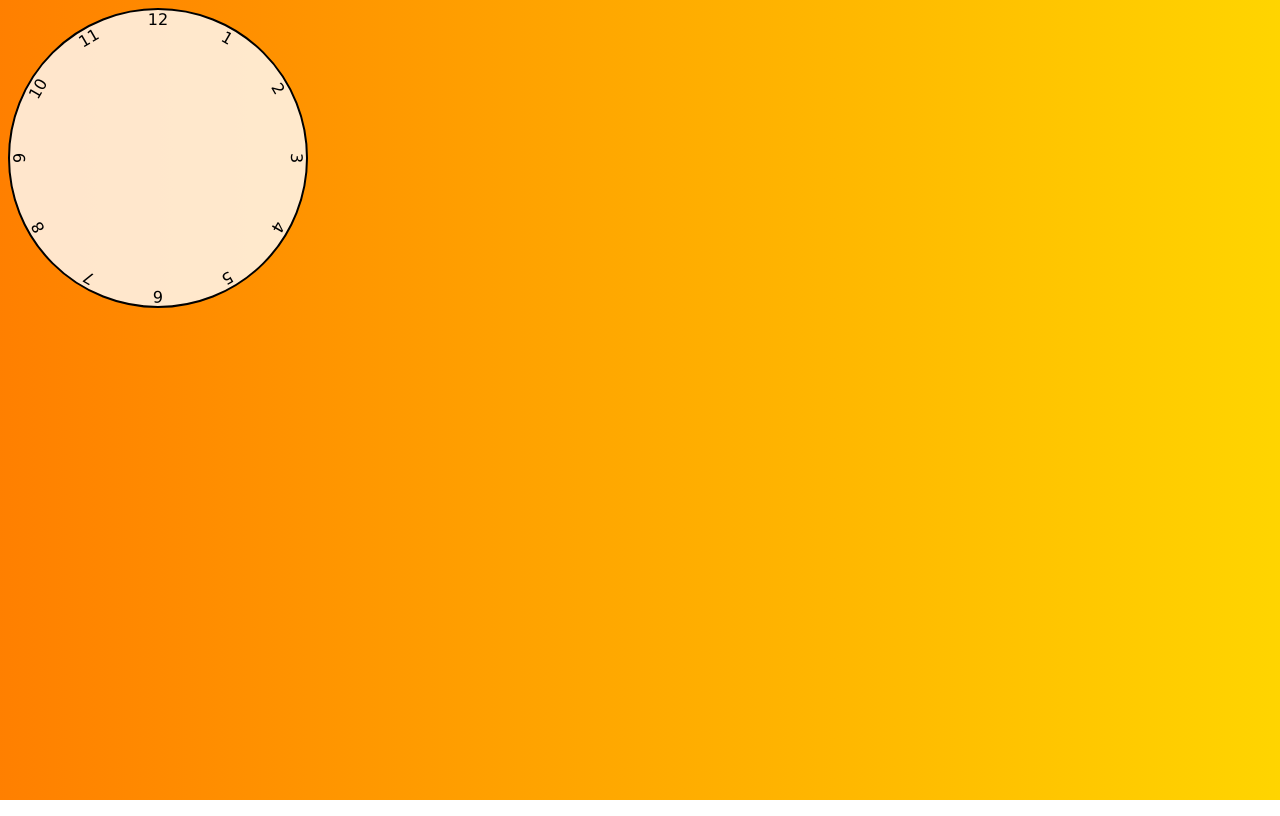
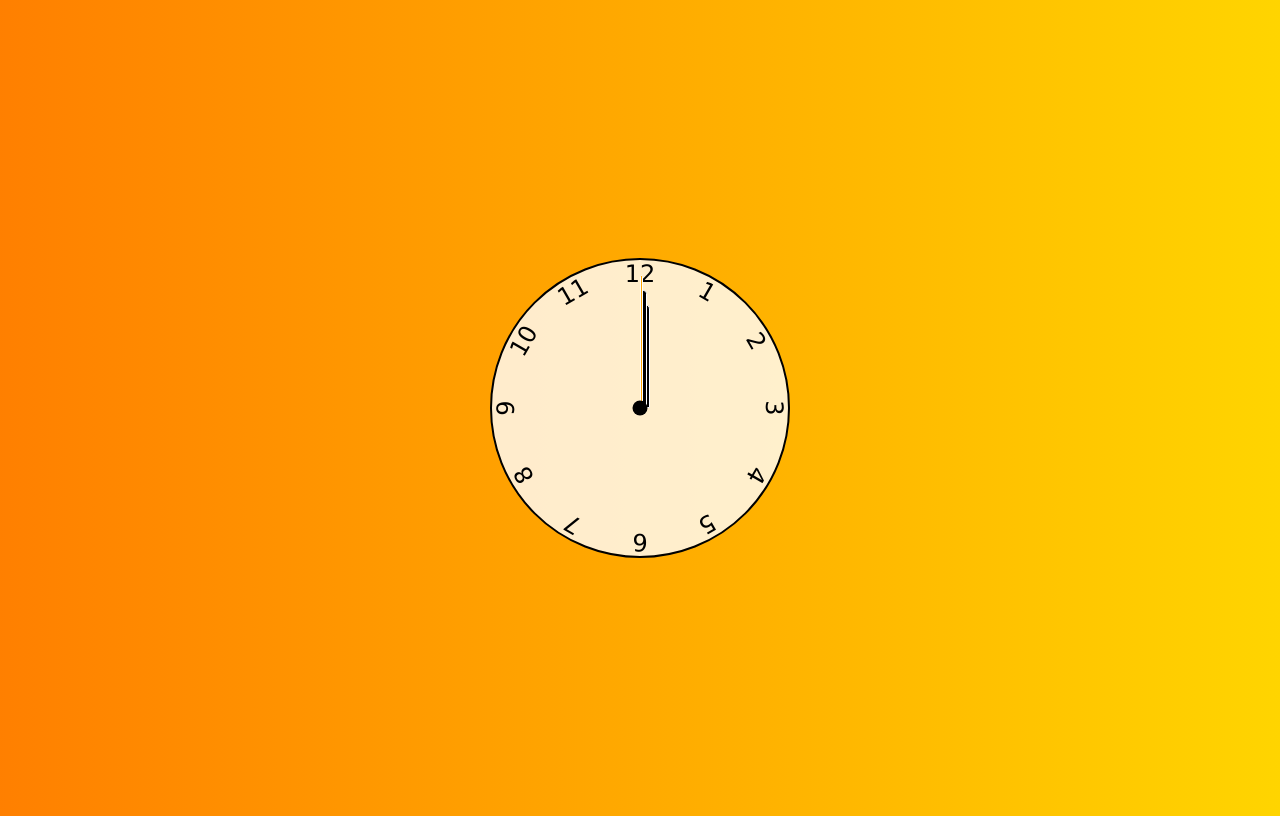
Before and after one commit to ebejmo/clock, a plain HTML site: page index.html in a window 1280 px wide. Drawn offline with Linux system fonts and the light colour scheme.

Commit message:
finished
clock doenst work and it is off center

```diff
--- a/index.html
+++ b/index.html
@@ -10,9 +10,9 @@
 </head>
 <body>
     <div class="clock">
-        <div class="hand hour"></div>
-        <div class="hand minute"></div>
-        <div class="hand second"></div>
+        <div class="hand hour" data-hour-hand></div>
+        <div class="hand minute" data-minute-hand></div>
+        <div class="hand second" data-second-hand></div>
         <div class="number number1">1</div>
         <div class="number number2">2</div>
         <div class="number number3">3</div>
--- a/script.js
+++ b/script.js
@@ -0,0 +1,21 @@
+setInterval(setClock, 1000)
+
+const hourHand = document.querySelector('[data-hour-hand]')
+const minuteHand = document.querySelector('[data-minute-hand]')
+const secondHand = document.querySelector('[data-second-hand]')
+
+function setClock() {
+    const currentDate = new Date()
+    const secondsRatio = currentDate.getSeconds() / 60
+    const minutesRatio = (secondsRatio + currentDate.getMinutes()) / 60
+    const hoursRatio = (minutesRatio + currentDate.getHours()) / 12
+    setRotation(secondHand, secondsRatio)
+    setRotation(minuteHand, minutesRatio)
+    setRotation(hourHand, hoursRatio)
+}
+
+function setRotation(element, rotationsRatio) {
+    element.style.setProperty('--rotation', rotationsRatio * 360)
+}
+
+setClock()
--- a/styles.css
+++ b/styles.css
@@ -7,6 +7,11 @@
 
 body {
   background: linear-gradient(to right, hsl(30, 100%, 50%), hsl(50, 100%, 50%));
+  display: flex;
+  justify-content: center;
+  align-items: center;
+  min-height: 100vh;
+  overflow: hidden;
 }
 
 .clock {
@@ -25,6 +30,7 @@ body {
   height: 100%;
   text-align: center;
   transform: rotate(var(--rotation));
+  font-size: 1.5rem;
 }
 
 .clock .number1 {
@@ -62,5 +68,44 @@ body {
 }
 
 .clock .hand {
+  --rotation: 0;
   position: absolute;
+  bottom: 50%;
+  left: 50%;
+  border: 1px solid white;
+  border-top-left-radius: 10px;
+  border-top-right-radius: 10px;
+  transform-origin: bottom;
+  z-index: 10;
+  transform: translateX(-50%) rotate(calc(var(--roatation) * 1deg));
 }
+
+.clock::after {
+  content: "";
+  position: absolute;
+  background-color: black;
+  z-index: 11;
+  width: 15px;
+  height: 15px;
+  top: 50%;
+  left: 50%;
+  transform: translate(-50%, -50%);
+  border-radius: 50%;
+}
+
+.clock .hand.second {
+  width: 3px;
+  height: 45%;
+  background-color: orange;
+}
+.clock .hand.minute {
+  width: 7px;
+  height: 40%;
+  background-color: black;
+}
+
+.clock .hand.hour {
+  width: 10px;
+  height: 35%;
+  background-color: black;
+}
```
